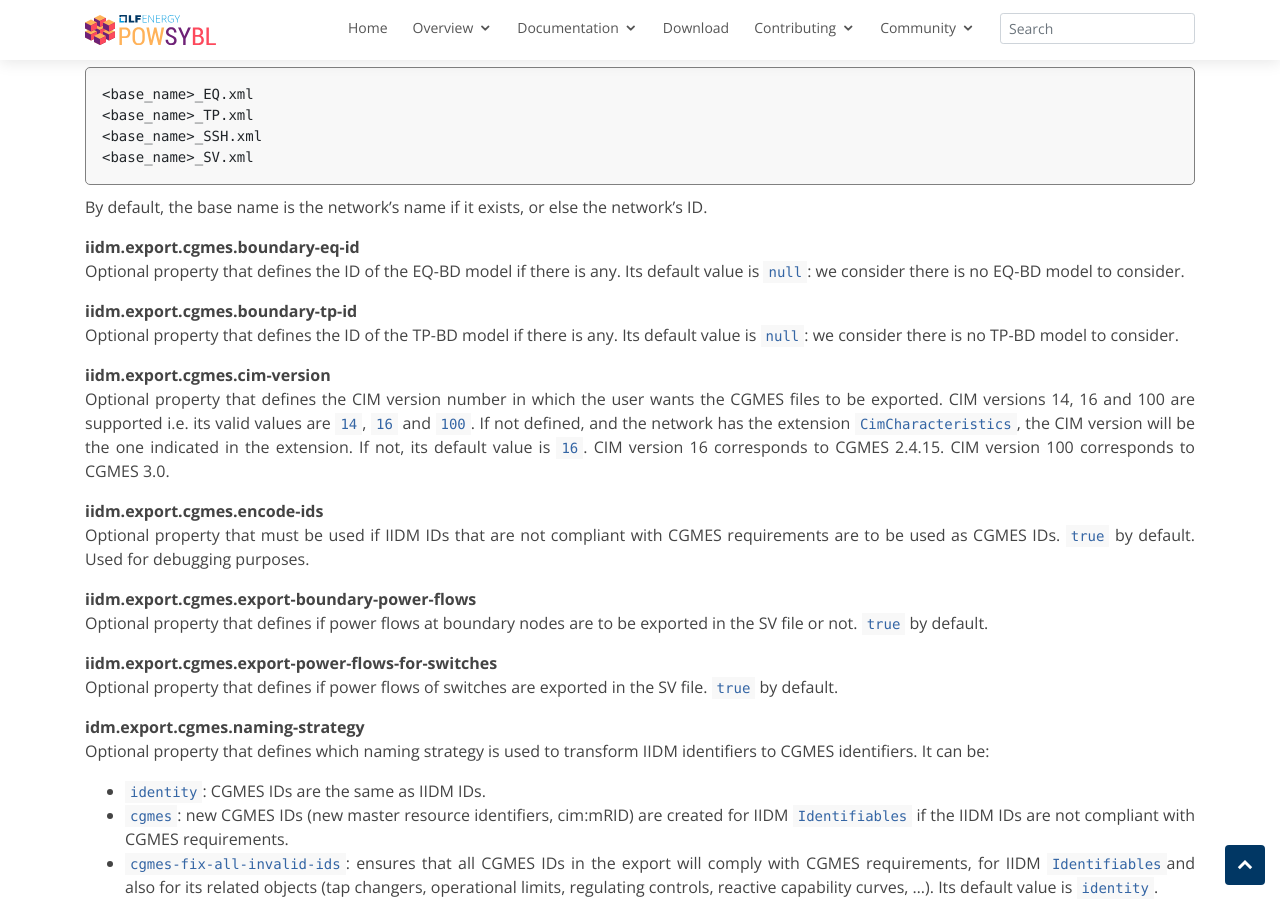
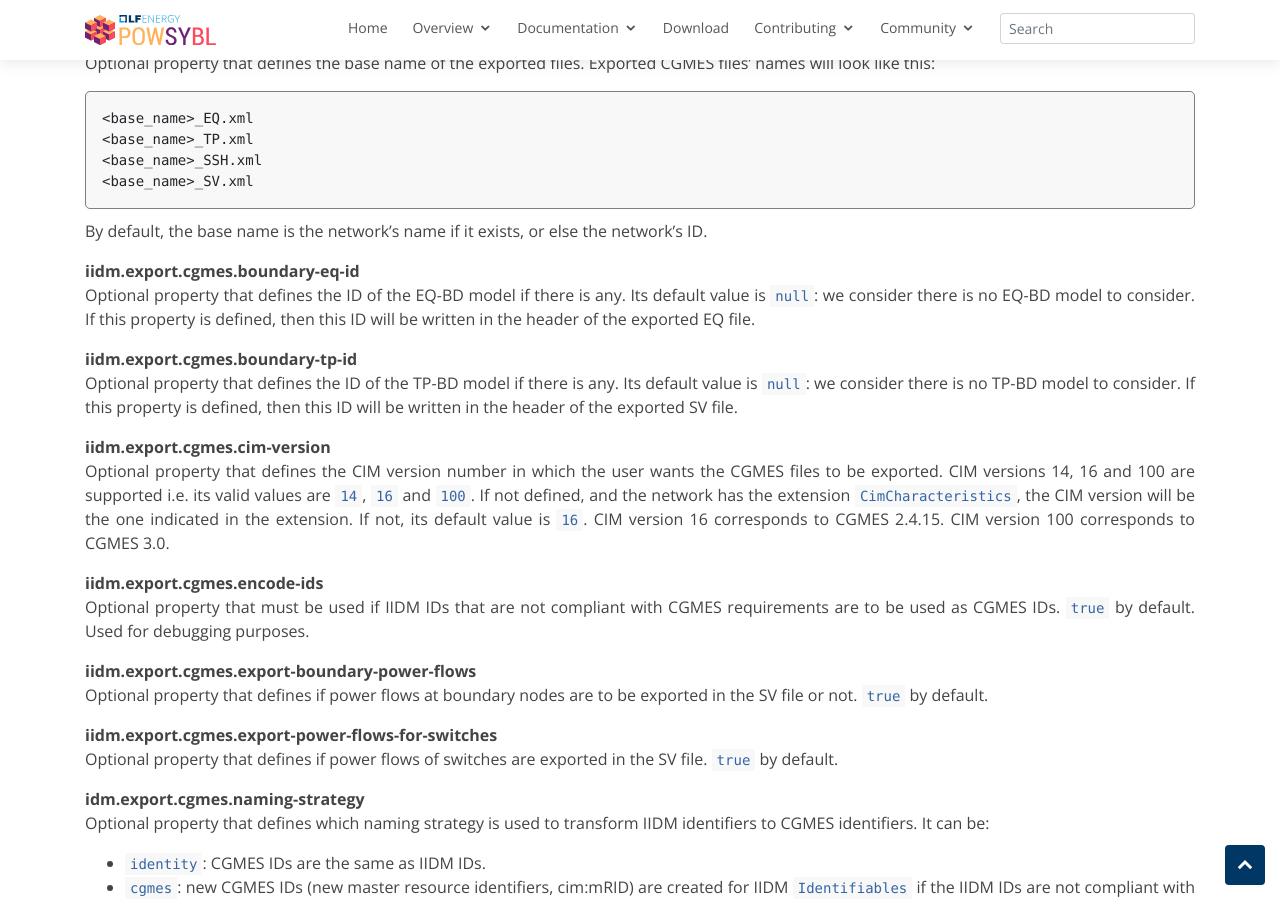
Before and after one commit to powsybl/powsybl.github.io, a Jekyll site: the page built from pages/documentation/grid/formats/cim-cgmes.md, in a window 1280 px wide and 900 px high, scrolled down 20384 px. Built offline with Jekyll 4.4.1, drawn with Linux system fonts in a browser that asks for light colours; our own code applies the rules of GitHub Pages for plain Markdown files; some of the changed text lies outside the part shown.

Commit message:
Improve cgmes documentation about options regarding boundary file location and identifiers (#317)
Signed-off-by: Coline PILOQUET <coline.piloquet@rte-france.com>

```diff
--- a/pages/documentation/grid/formats/cim-cgmes.md
+++ b/pages/documentation/grid/formats/cim-cgmes.md
@@ -458,6 +458,7 @@
 
 **iidm.import.cgmes.boundary-location**
 Optional property that defines the directory path where the CGMES importer can find the boundary files (`EQBD` and `TPBD` profiles) if they are not present in the imported zip file. By default, its value is `<ITOOLS_CONFIG_DIR>/CGMES/boundary`.
+This property can also be used at CGMES export if the network was not imported from a CGMES to indicate the boundary files that should be used for reference.
 
 **iidm.import.cgmes.convert-boundary**
 Optional property that defines if the equipment located inside the boundary are imported as part of the network. Used for debugging purposes. `false` by default.
@@ -669,10 +670,12 @@
 **iidm.export.cgmes.boundary-eq-id**
 Optional property that defines the ID of the EQ-BD model if there is any.
 Its default value is `null`: we consider there is no EQ-BD model to consider.
+If this property is defined, then this ID will be written in the header of the exported EQ file.
 
 **iidm.export.cgmes.boundary-tp-id**
 Optional property that defines the ID of the TP-BD model if there is any.
 Its default value is `null`: we consider there is no TP-BD model to consider.
+If this property is defined, then this ID will be written in the header of the exported SV file.
 
 **iidm.export.cgmes.cim-version**
 Optional property that defines the CIM version number in which the user wants the CGMES files to be exported.
@@ -751,6 +754,9 @@
 The business process in which the export takes place. This is used to generate unique UUIDs for the EQ, TP, SSH and SV file `FullModel`.
 Its default value is `1D`.
 
+
+Note that if you are exporting a network that does not come from CGMES, you can use the [`iidm.import.cgmes.boundary-location`](#options) property to define the location of the boundary files to use as reference.
+
 ## Examples
 Have a look to the [CGMES sample files](https://www.entsoe.eu/Documents/CIM_documents/Grid_Model_CIM/TestConfigurations_packageCASv2.0.zip)
 from ENTSO-E Test Configurations for Conformity Assessment Scheme v2.0.
```
